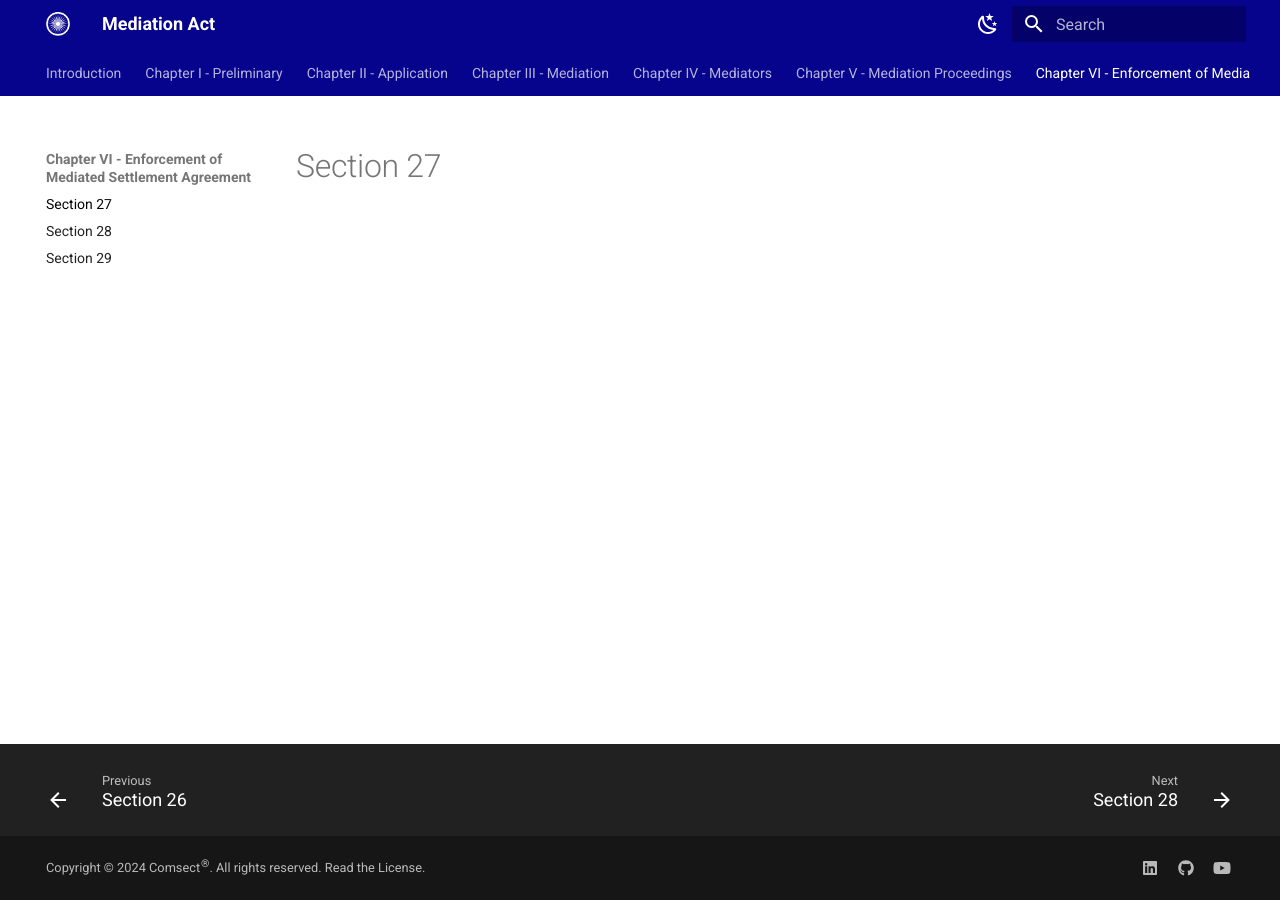
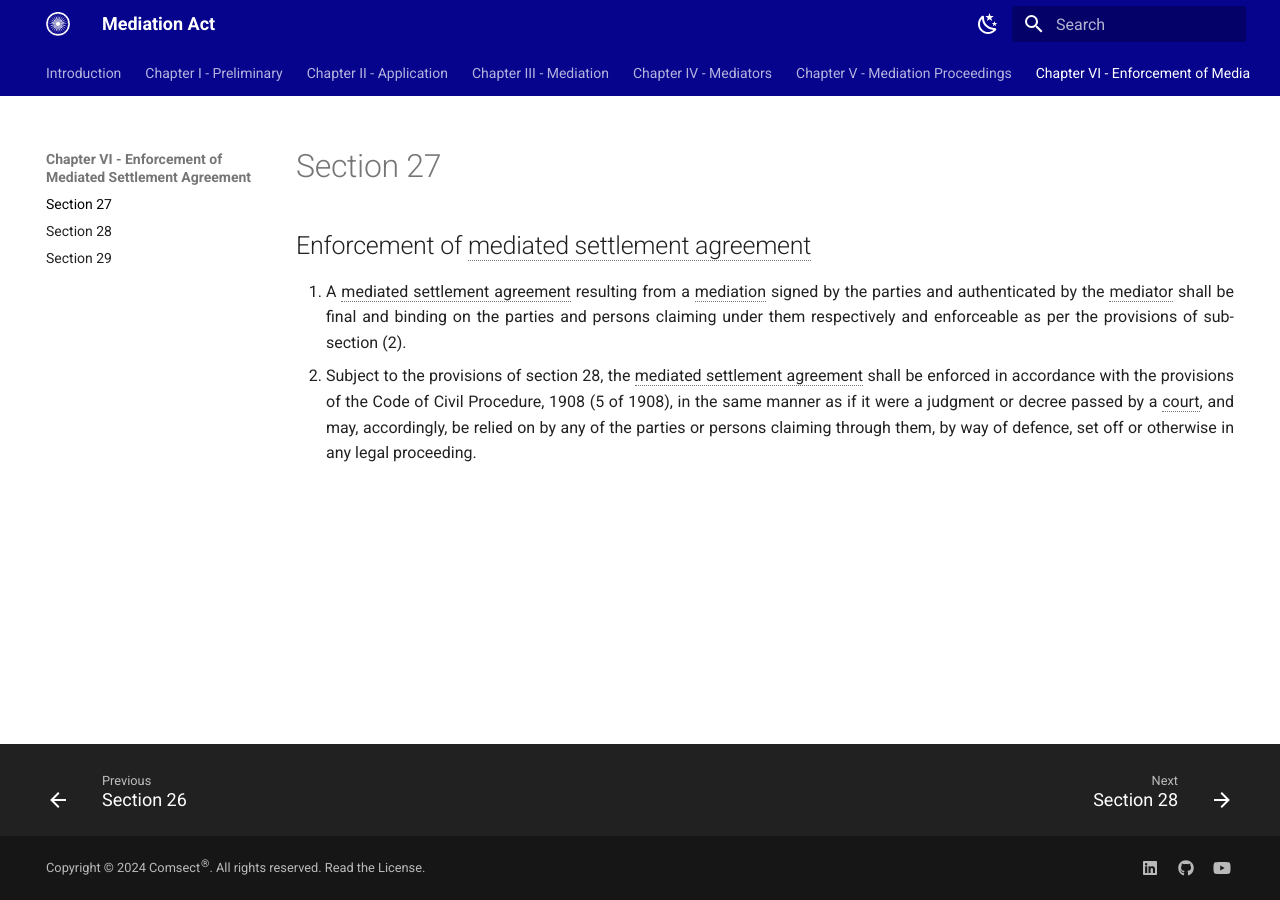
Before and after one commit to comsect/mediation-act, an MkDocs documentation site: the page built from docs/en/27.md, in a window 1280 px wide. Built offline with MkDocs 1.6.1 and Material for MkDocs 9.7.7, drawn with Linux system fonts in a browser that asks for light colours.

Commit message:
add section-twenty-seven

```diff
--- a/docs/en/27.md
+++ b/docs/en/27.md
@@ -3,3 +3,8 @@ hide:
     - toc
 description: Enforcement of mediated settlement agreement
 ---
+
+## Enforcement of mediated settlement agreement
+
+1. A mediated settlement agreement resulting from a mediation signed by the parties and authenticated by the mediator shall be final and binding on the parties and persons claiming under them respectively and enforceable as per the provisions of sub-section (2).
+2. Subject to the provisions of section 28, the mediated settlement agreement shall be enforced in accordance with the provisions of the Code of Civil Procedure, 1908 (5 of 1908), in the same manner as if it were a judgment or decree passed by a court, and may, accordingly, be relied on by any of the parties or persons claiming through them, by way of defence, set off or otherwise in any legal proceeding.
```
